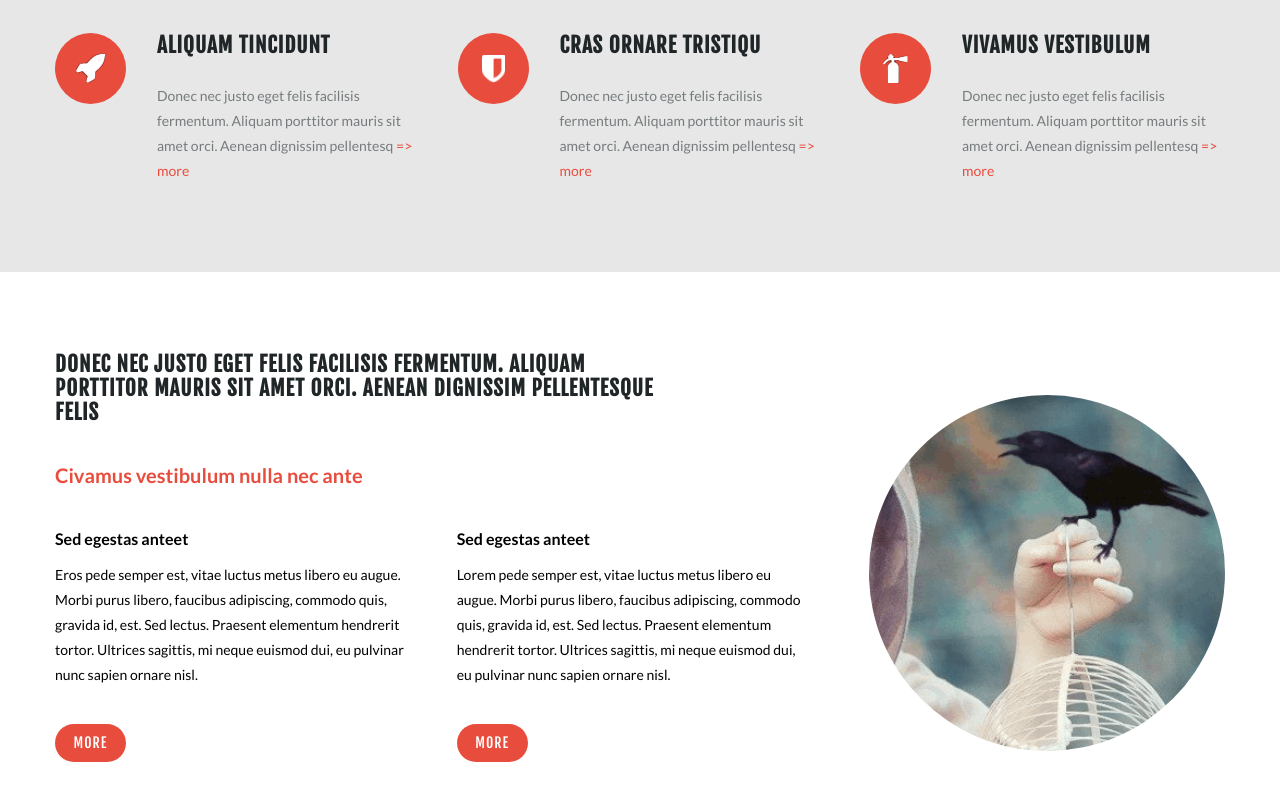
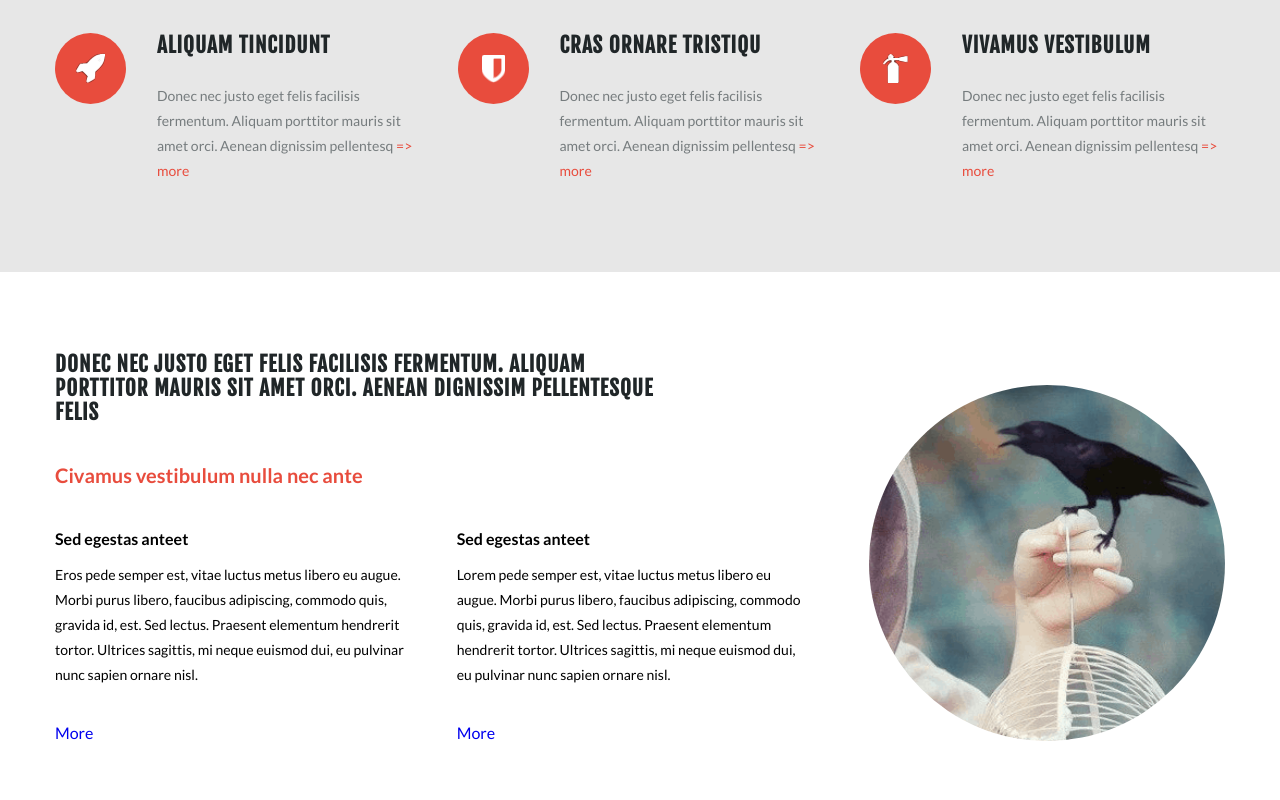
Before and after one commit to Timofei-Benko/itechart-task1-html-css, a website: page src/index.html in a window 1280 px wide. Shown: the part 690-1490 px from the top of the page. Drawn offline with nearby package versions, Linux system fonts and the light colour scheme; files that its build step writes are made by us from their sources.

Commit message:
refactor: remove common btn styles

```diff
--- a/src/style/scss/components/_main.scss
+++ b/src/style/scss/components/_main.scss
@@ -57,26 +57,8 @@
             line-height: 25px;
         }
 
-        &-more {
-            --btn-height: 38px;
-
-            display: block;
+        &-more-btn {
             width: 71px;
-            height: var(--btn-height);
-            border-radius: 25px;
-            background-color: $clr-red;
-            font-family: $font-primary;
-            font-size: 14px;
-            color: #FFFFFF;
-            text-align: center;
-            text-transform: uppercase;
-            line-height: var(--btn-height);
-            letter-spacing: 1px;
-            transition: background-color .2s ease-in-out;
-
-            &:hover {
-                background-color: #c63d37;
-            }
         }
     }
 
```
